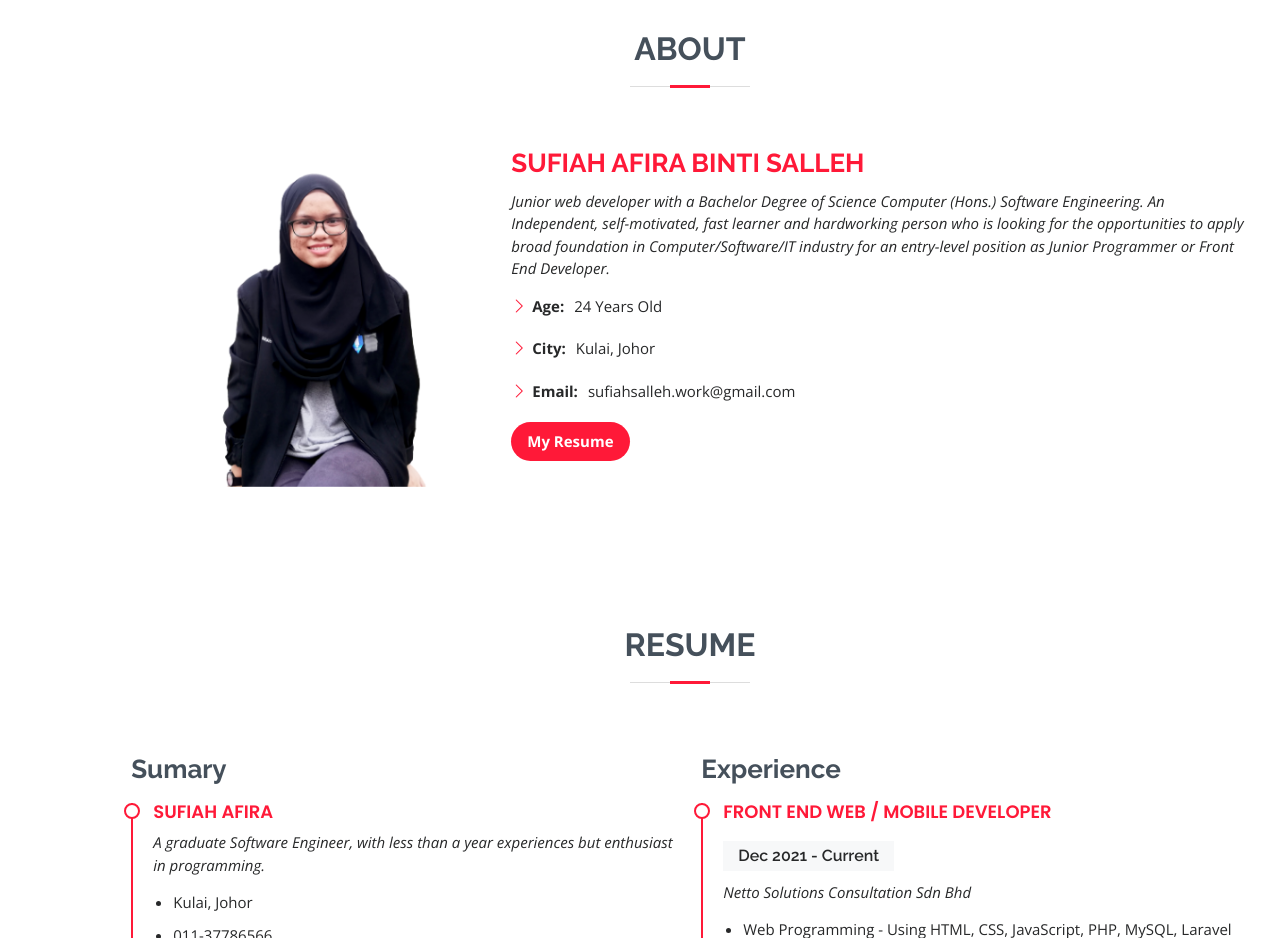
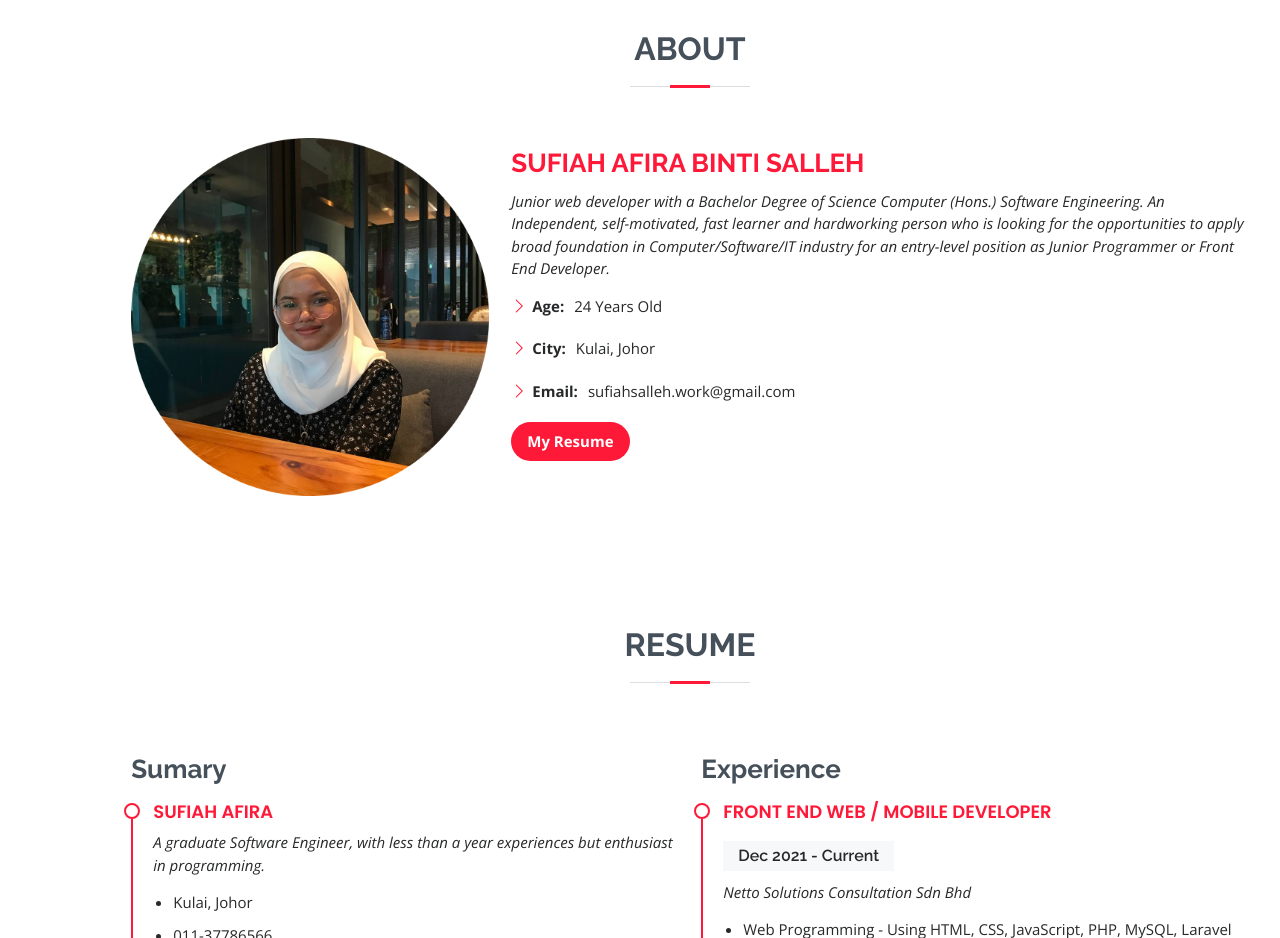
Before and after one commit to sufiahsalleh/sfhsllh.github.io, a plain HTML site: page index.html in a window 1280 px wide. Shown: the part 840-1778 px from the top of the page. Drawn offline with nearby package versions, Linux system fonts and the light colour scheme.

Commit message:
Update index.html

```diff
--- a/index.html
+++ b/index.html
@@ -71,7 +71,7 @@
 
         <div class="row">
           <div class="col-lg-4">
-            <img src="assets/img/profile.png" class="img-fluid" alt="">
+            <img src="assets/img/sufiah1.png" class="img-fluid" alt="">
           </div>
           <div class="col-lg-8 pt-4 pt-lg-0 content">
             <h3>SUFIAH AFIRA BINTI SALLEH</h3>
```
